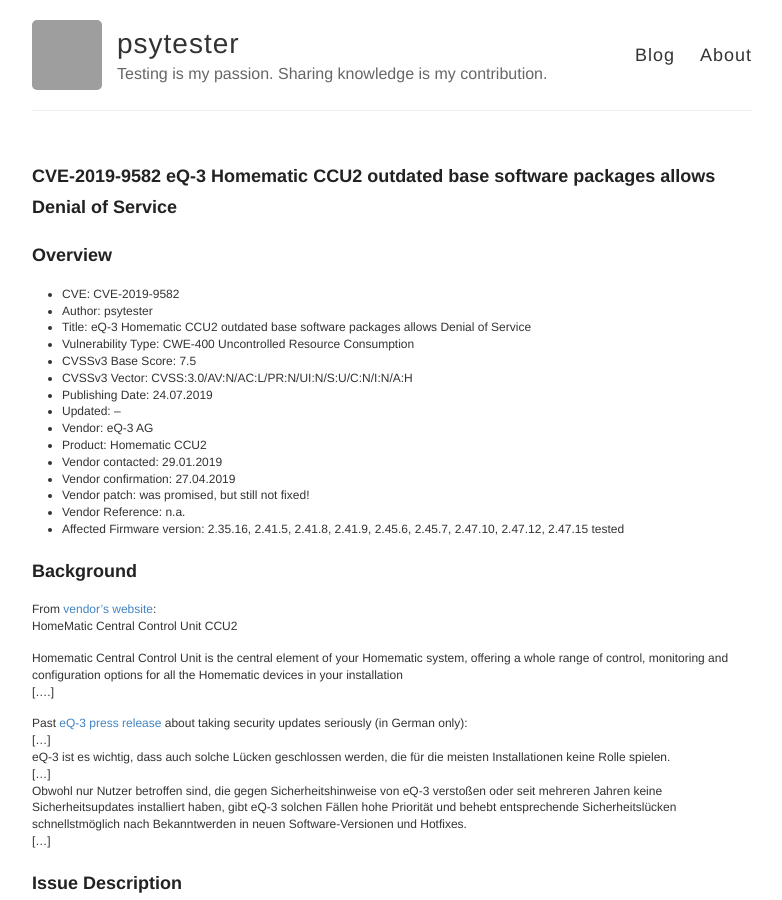
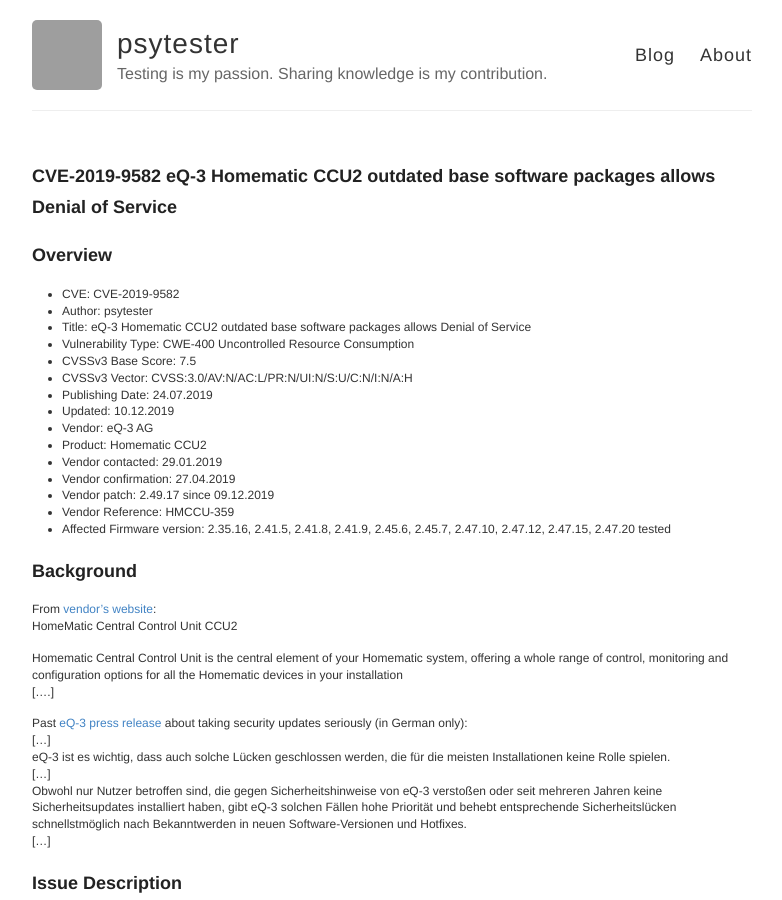
Before and after one commit to psytester/psytester.github.io, a Jekyll site: the page built from _posts/hacking_and_pentests/CVEs/2019-03-27-CVE-2019-9582.md, in a window 1280 px wide and 900 px high. Shown: the whole window, without its empty margins (248-1030 px from the left). Built offline with Jekyll 4.4.1, drawn with Linux system fonts in a browser that asks for light colours; some of the changed text lies outside the part shown; grey boxes are pictures that could not be loaded.

Commit message:
Update 2019-03-27-CVE-2019-9582.md

````diff
--- a/_posts/hacking_and_pentests/CVEs/2019-03-27-CVE-2019-9582.md
+++ b/_posts/hacking_and_pentests/CVEs/2019-03-27-CVE-2019-9582.md
@@ -1,7 +1,7 @@
 ---
 layout: post
 title:  "CVE-2019-9582 eQ-3 Homematic CCU2 outdated base software packages allows Denial of Service"
-date:   2019-07-24 23:30:00 MEST
+date:   2019-12-10 19:00:00 MEST
 author: 'psytester'
 ---
 
@@ -14,14 +14,14 @@
 -	CVSSv3 Base Score: 7.5
 -	CVSSv3 Vector: CVSS:3.0/AV:N/AC:L/PR:N/UI:N/S:U/C:N/I:N/A:H
 - Publishing Date: 24.07.2019
-- Updated: --
+- Updated: 10.12.2019
 - Vendor: eQ-3 AG
 - Product: Homematic CCU2
 - Vendor contacted: 29.01.2019
 - Vendor confirmation: 27.04.2019
-- Vendor patch: was promised, but still not fixed!
-- Vendor Reference: n.a.
-- Affected Firmware version: 2.35.16, 2.41.5, 2.41.8, 2.41.9, 2.45.6, 2.45.7, 2.47.10, 2.47.12, 2.47.15 tested
+- Vendor patch: 2.49.17 since 09.12.2019
+- Vendor Reference: HMCCU-359
+- Affected Firmware version: 2.35.16, 2.41.5, 2.41.8, 2.41.9, 2.45.6, 2.45.7, 2.47.10, 2.47.12, 2.47.15, 2.47.20 tested
 
 
 # Background
@@ -82,6 +82,17 @@
 
 CVSSv3 Vector: CVSS:3.0/AV:N/AC:L/PR:N/UI:N/S:U/C:N/I:N/A:H
 
+# Base software is updated now since December 2019
+10 months later the software is almost up-to-date now and this CVE is fixed.
+```
+Buildroot: 2019.05
+BusyBox: v1.30.1
+OpenSSH: 7.9p1
+wget: GNU Wget 1.20.3
+lighttpd: 1.4.53
+java version 1.8.0_201
+```
+
 # Credit
 All researchers.<br>
 [cvedetails](https://www.cvedetails.com/) for scanning and preparing all CVEs, separated by vendor and product.<br>
````
